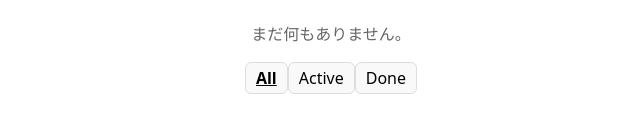
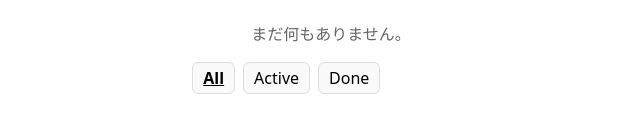
Before and after one commit to nishino203xx/react-study-project, a React (Vite) app in the folder app/: page / in a window 1280 px wide. Shown: the part 439-572 px from the top of the page, without its empty margins (309-949 px from the left). Built offline with nearby package versions, Linux system fonts and the light colour scheme.

Commit message:
update:レイアウト調整

```diff
--- a/app/src/App.tsx
+++ b/app/src/App.tsx
@@ -125,7 +125,7 @@ function App() {
           </li>
         ))}
       </ul>
-      <div>
+      <div style={{ display: "flex", gap: 8, marginTop: 12 }}>
         {(["all", "active", "done"] as const).map((f) => (
           <button
             type="button"
```
